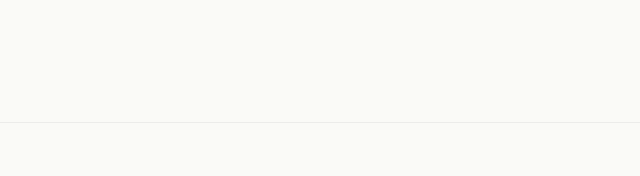
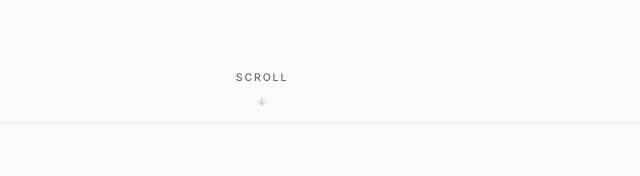
Before and after one commit to aurelinesystems/aurelinesystems.github.io, a plain HTML site: page website/index.html in a window 1280 px wide. Shown: the part 426-602 px from the top of the page, 378-1018 px from the left. Drawn offline with Linux system fonts and the light colour scheme.

Commit message:
Add subtle scroll indicator at hero bottom
- Uppercase Scroll label with downward chevron, anchored to #work
- Gentle 2.4s bounce animation on the chevron only
- Muted color on idle, ink on hover; honors prefers-reduced-motion via existing global rule

Co-authored-by: Cursor <cursoragent@cursor.com>

```diff
--- a/website/index.html
+++ b/website/index.html
@@ -145,6 +145,10 @@
           </a>
         </div>
       </div>
+      <a href="#work" class="hero__scroll" aria-label="Scroll to learn more">
+        <span>Scroll</span>
+        <svg aria-hidden="true" width="12" height="14" viewBox="0 0 24 24" fill="none" stroke="currentColor" stroke-width="1.8" stroke-linecap="round" stroke-linejoin="round"><path d="M12 5v14"/><path d="M19 12l-7 7-7-7"/></svg>
+      </a>
     </section>
 
     <!-- 2. ABOUT / WHAT WE DO -->
--- a/website/styles.css
+++ b/website/styles.css
@@ -169,6 +169,34 @@ textarea:focus-visible {
   line-height: 1.5;
 }
 .hero__ctas { display: flex; gap: 12px; flex-wrap: wrap; }
+.hero__scroll {
+  position: absolute;
+  left: 50%;
+  bottom: 14px;
+  transform: translateX(-50%);
+  display: inline-flex;
+  flex-direction: column;
+  align-items: center;
+  gap: 8px;
+  color: var(--mute);
+  font-size: 10.5px;
+  letter-spacing: 0.18em;
+  text-transform: uppercase;
+  font-weight: 500;
+  transition: color .25s var(--ease);
+}
+.hero__scroll:hover { color: var(--ink); }
+.hero__scroll svg {
+  animation: hero-scroll-bounce 2.4s ease-in-out infinite;
+}
+@keyframes hero-scroll-bounce {
+  0%, 100% { transform: translateY(0); opacity: 0.55; }
+  50% { transform: translateY(4px); opacity: 1; }
+}
+
+@media (max-width: 860px) {
+  .hero__scroll { bottom: 10px; font-size: 10px; gap: 6px; }
+}
 
 /* ---------- Buttons ---------- */
 .btn {
```
